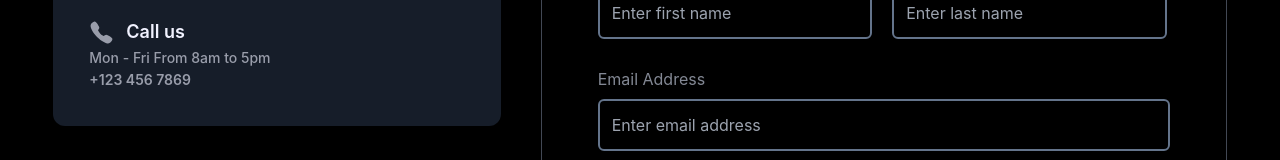
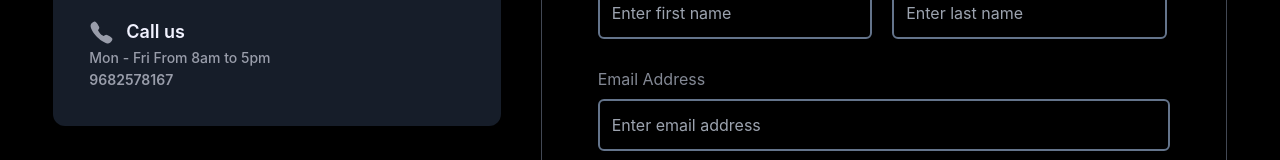
Before and after one commit to Sundanpatyad/AC_MERN, a React (Vite) app in the folder frontend/: page /contact in a window 1280 px wide. Shown: the part 410-570 px from the top of the page. Built offline with nearby package versions, Linux system fonts and the light colour scheme; no server answers; a web font is replaced by a local one.

Commit message:
Update ContactDetails.jsx

```diff
--- a/frontend/src/components/core/ContactPage/ContactDetails.jsx
+++ b/frontend/src/components/core/ContactPage/ContactDetails.jsx
@@ -21,7 +21,7 @@ const contactDetails = [
     icon: "IoCall",
     heading: "Call us",
     description: "Mon - Fri From 8am to 5pm",
-    details: "+123 456 7869",
+    details: "9682578167",
   },
 ]
 
```
